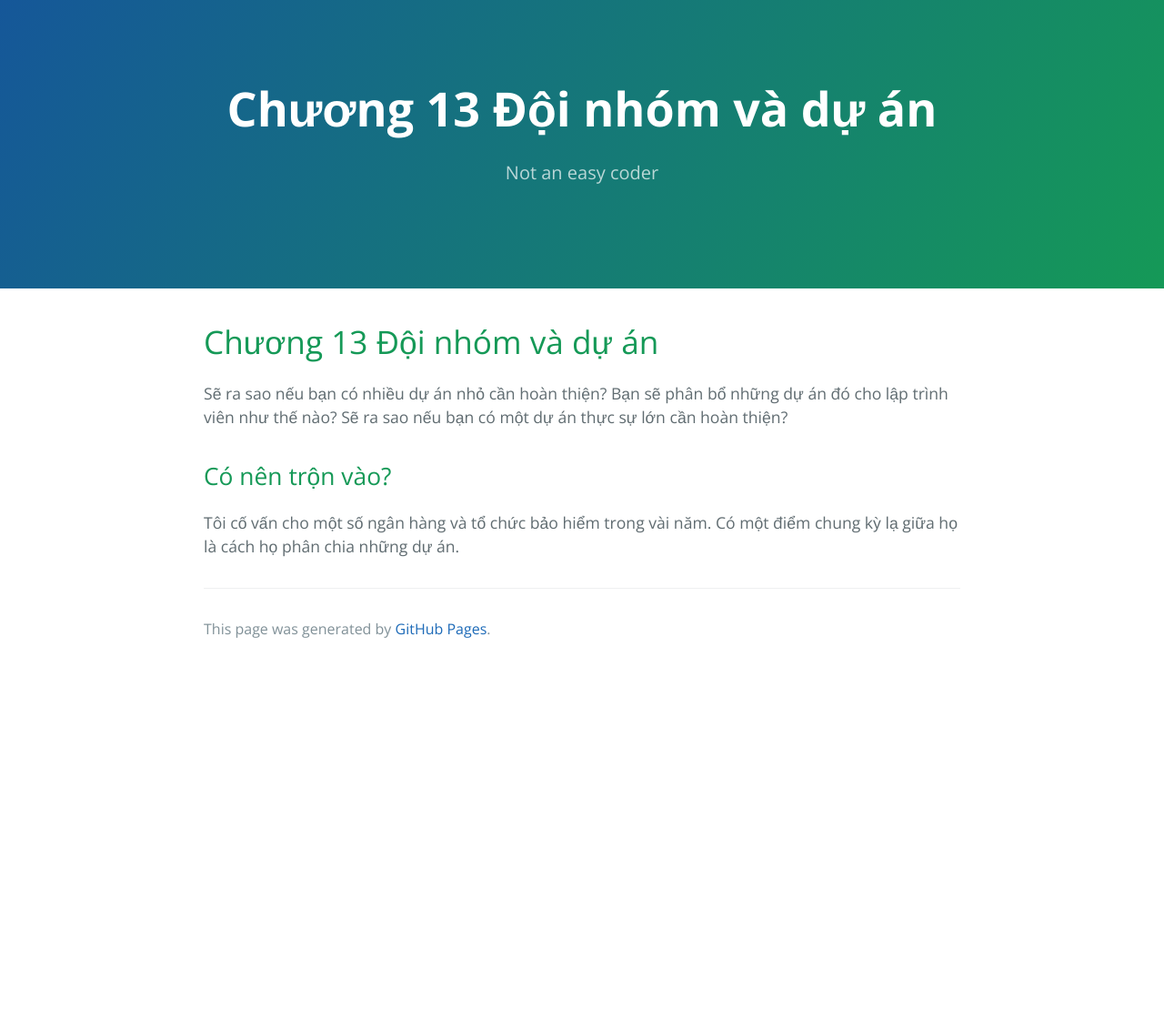
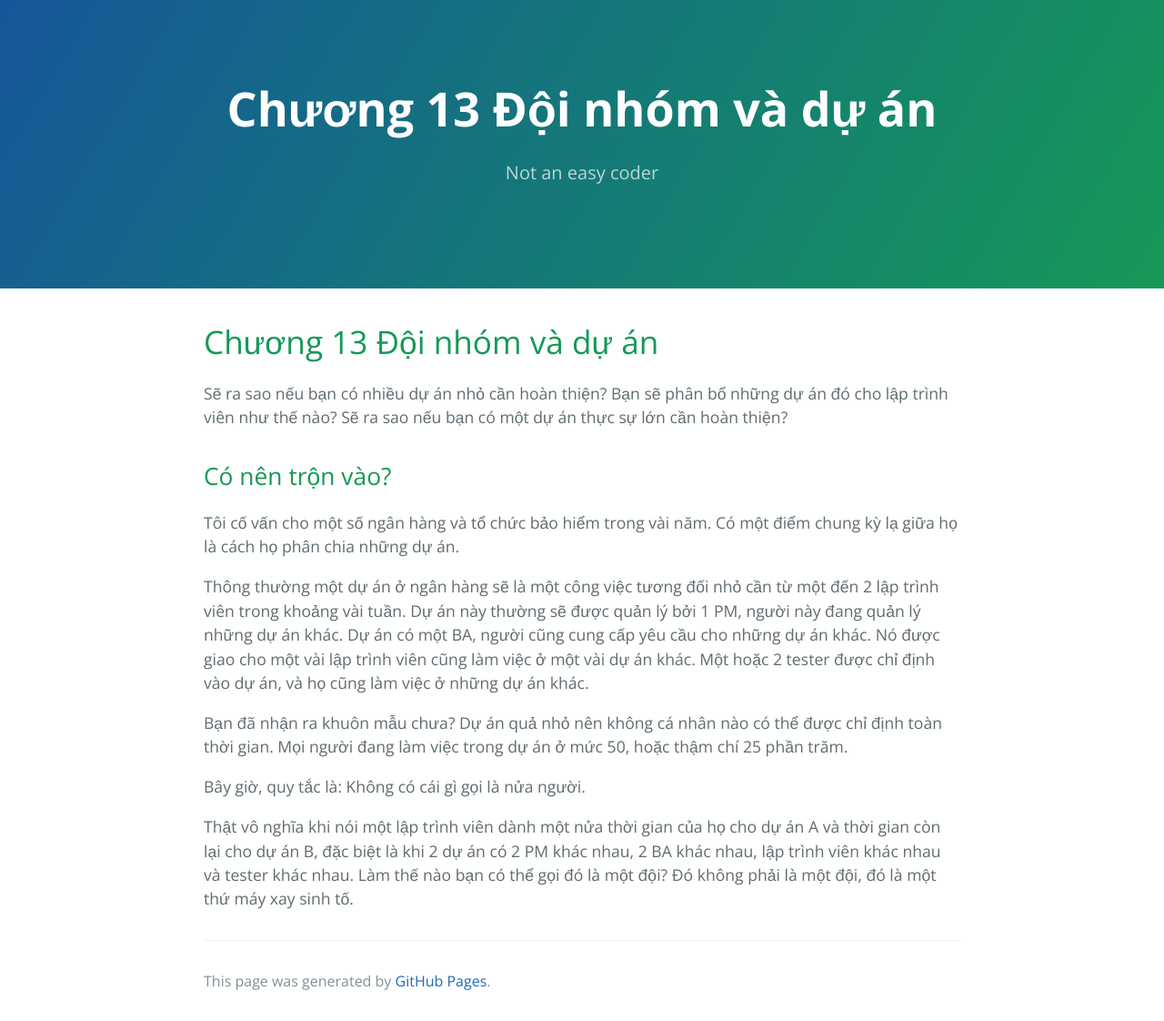
Before and after one commit to HaiBV/haibv.github.io, a Jekyll site: the page built from clean-coder/chapter-13-teams-and-projects.md, in a window 1280 px wide. Shown: the whole page at 91% size. Built offline with Jekyll 4.4.1, drawn with Linux system fonts in a browser that asks for light colours; our own code applies the rules of GitHub Pages for plain Markdown files; before the commit the page ends 900 px from its top, so only the background shows below that.

Commit message:
Update The Clean Coder - Chapter 13 Teams and Projects

```diff
--- a/clean-coder/chapter-13-teams-and-projects.md
+++ b/clean-coder/chapter-13-teams-and-projects.md
@@ -9,3 +9,11 @@ Sẽ ra sao nếu bạn có nhiều dự án nhỏ cần hoàn thiện? Bạn s
 ## Có nên trộn vào?
 
 Tôi cố vấn cho một số ngân hàng và tổ chức bảo hiểm trong vài năm. Có một điểm chung kỳ lạ giữa họ là cách họ phân chia những dự án.
+
+Thông thường một dự án ở ngân hàng sẽ là một công việc tương đối nhỏ cần từ một đến 2 lập trình viên trong khoảng vài tuần. Dự án này thường sẽ được quản lý bởi 1 PM, người này đang quản lý những dự án khác. Dự án có một BA, người cũng cung cấp yêu cầu cho những dự án khác. Nó được giao cho một vài lập trình viên cũng làm việc ở một vài dự án khác. Một hoặc 2 tester được chỉ định vào dự án, và họ cũng làm việc ở những dự án khác.
+
+Bạn đã nhận ra khuôn mẫu chưa? Dự án quả nhỏ nên không cá nhân nào có thể được chỉ định toàn thời gian. Mọi người đang làm việc trong dự án ở mức 50, hoặc thậm chí 25 phần trăm.
+
+Bây giờ, quy tắc là: Không có cái gì gọi là nửa người.
+
+Thật vô nghĩa khi nói một lập trình viên dành một nửa thời gian của họ cho dự án A và thời gian còn lại cho dự án B, đặc biệt là khi 2 dự án có 2 PM khác nhau, 2 BA khác nhau, lập trình viên khác nhau và tester khác nhau. Làm thế nào bạn có thể gọi đó là một đội? Đó không phải là một đội, đó là một thứ máy xay sinh tố.
```
